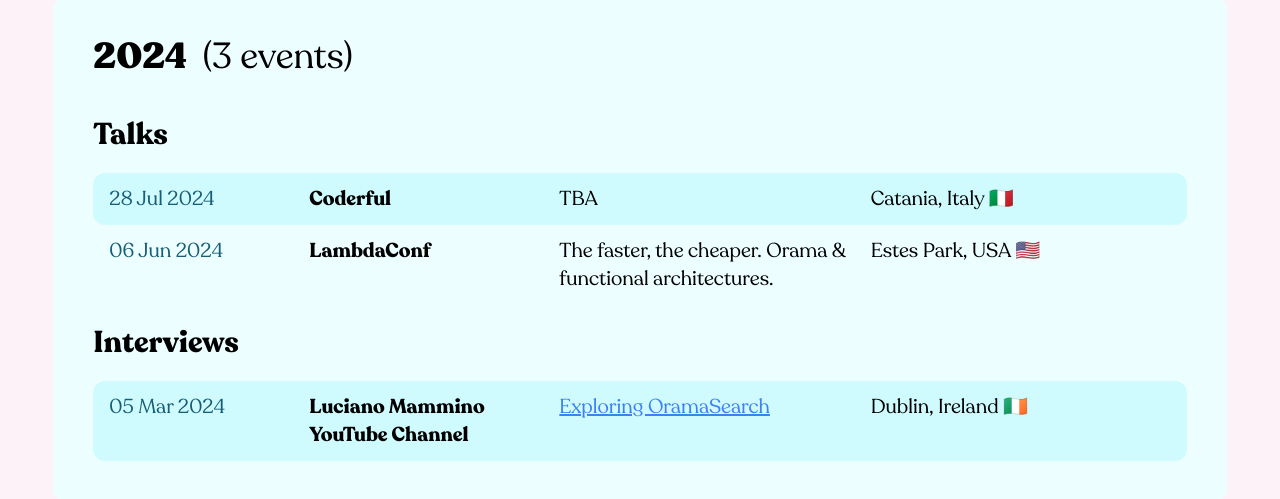
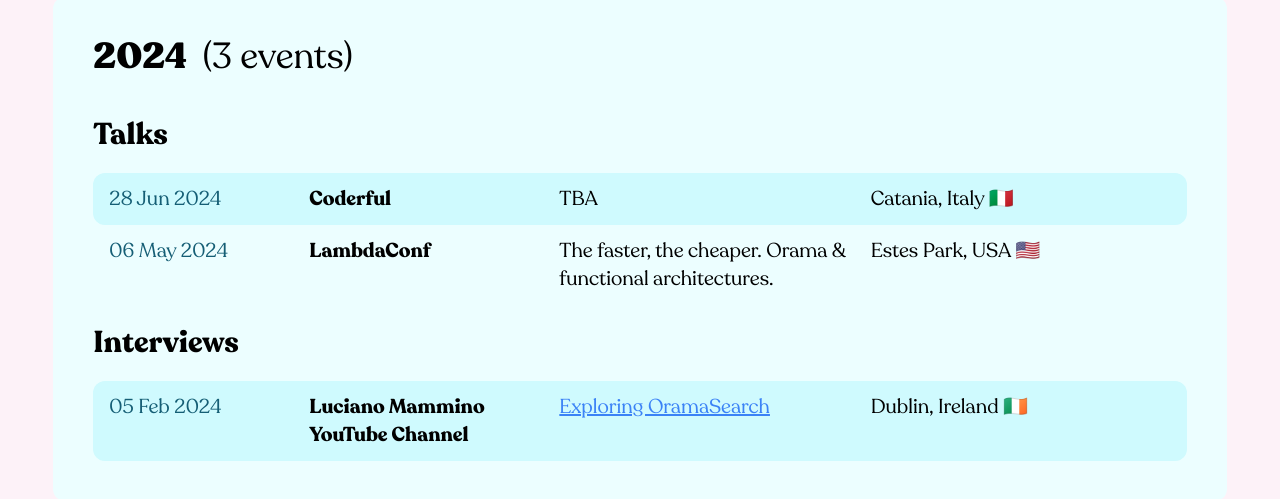
Before and after one commit to micheleriva/personal-website, a Next.js app: page /talks in a window 1280 px wide. Shown: the part 1023-1522 px from the top of the page. Built offline with nearby package versions, Linux system fonts and the light colour scheme.

Commit message:
Update events.js

```diff
--- a/data/events.js
+++ b/data/events.js
@@ -1025,7 +1025,7 @@ export default [
   },
   // 2024
   {
-    date: new Date(2024, 2, 5),
+    date: new Date(2024, 1, 5),
     event: "Luciano Mammino YouTube Channel",
     city: "Dublin",
     country: "Ireland",
@@ -1037,7 +1037,7 @@ export default [
     mode: "remote",
   },
   {
-    date: new Date(2024, 5, 6),
+    date: new Date(2024, 4, 6),
     event: "LambdaConf",
     city: "Estes Park",
     country: "USA",
@@ -1049,7 +1049,7 @@ export default [
     mode: "in-person",
   },
   {
-    date: new Date(2024, 6, 28),
+    date: new Date(2024, 5, 28),
     event: "Coderful",
     city: "Catania",
     country: "Italy",
```
